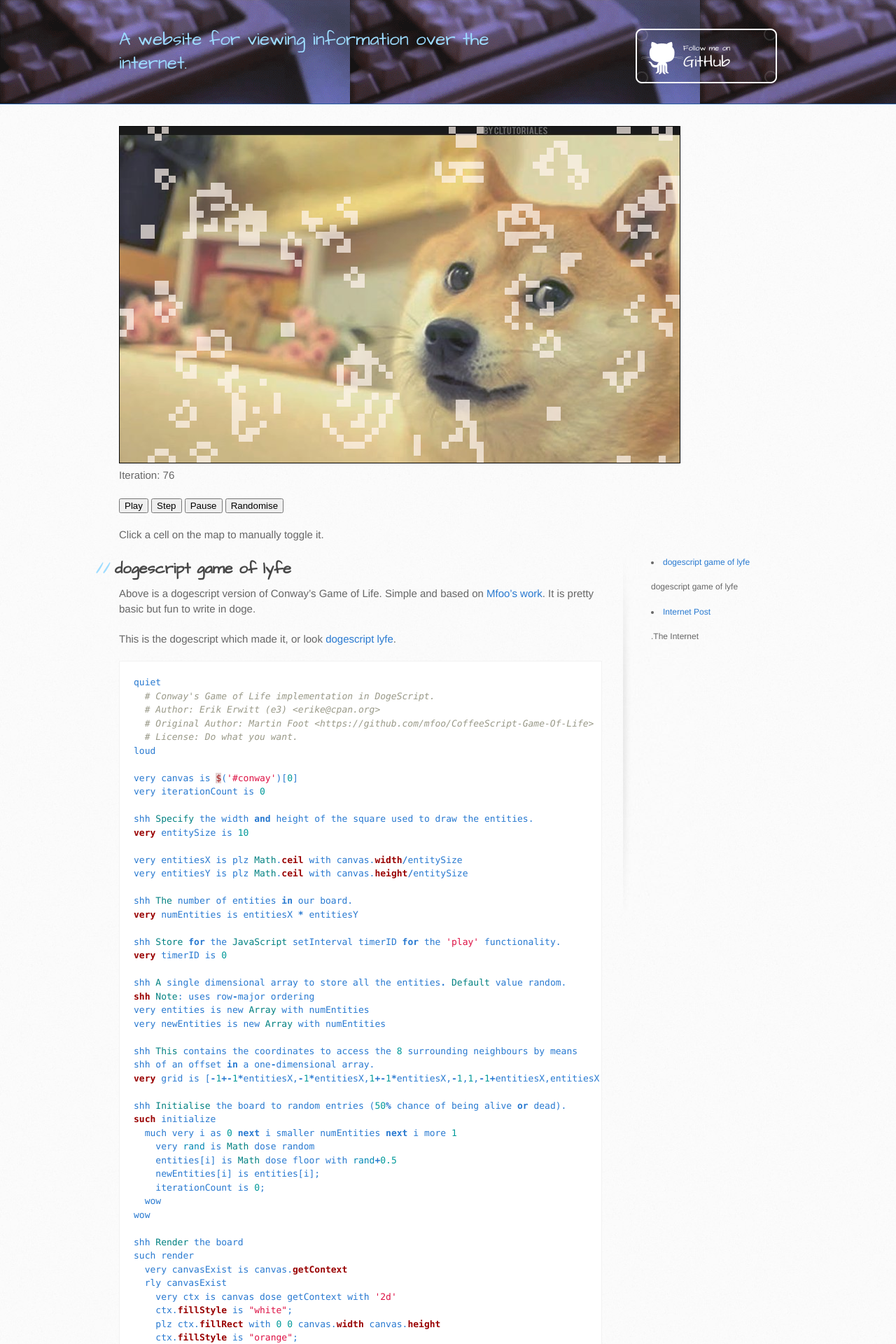
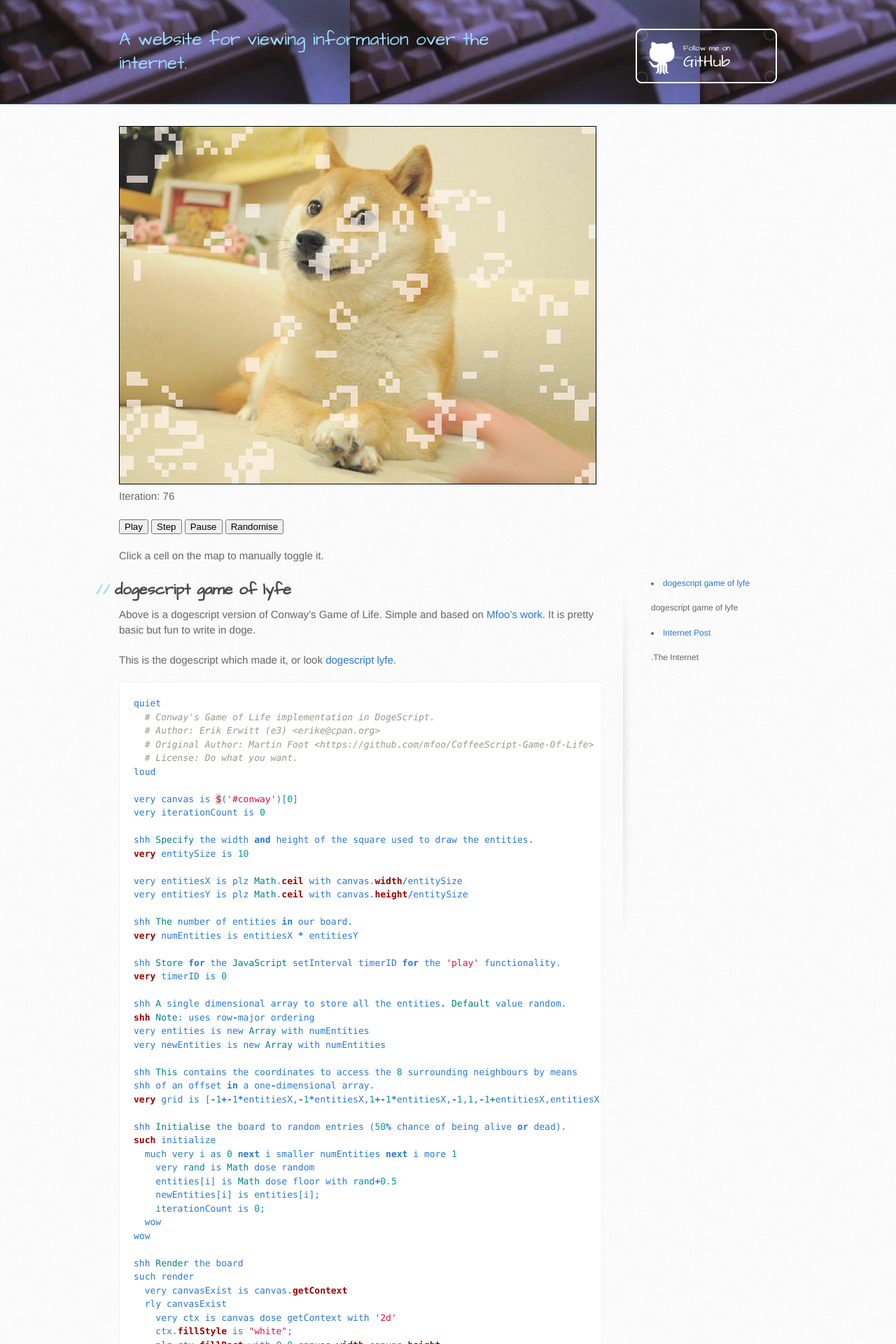
Before and after one commit to ejesse/eerwitt.github.io, a Jekyll site: the page built from index.md, in a window 1280 px wide. Shown: the top 1920 px of the page at 70% size. Built offline with Jekyll 4.4.1, drawn with Linux system fonts in a browser that asks for light colours; nearby versions of some CDN libraries.

Commit message:
updated to use a better doge image and reduced the size of the canvas

```diff
--- a/_includes/conways-game-of-lyfe.html
+++ b/_includes/conways-game-of-lyfe.html
@@ -1,4 +1,4 @@
-<canvas id="conway" width="800" height="480" style="border: 1px solid black;background:url(images/doge.jpg);"></canvas>
+<canvas id="conway" width="680" height="510" style="border: 1px solid black;background:url(images/doge.jpg);"></canvas>
 <p>
     Iteration: <span id="iterationNumber">0<span>
 </p>
```
Also changed, not shown: images/doge.jpg.
